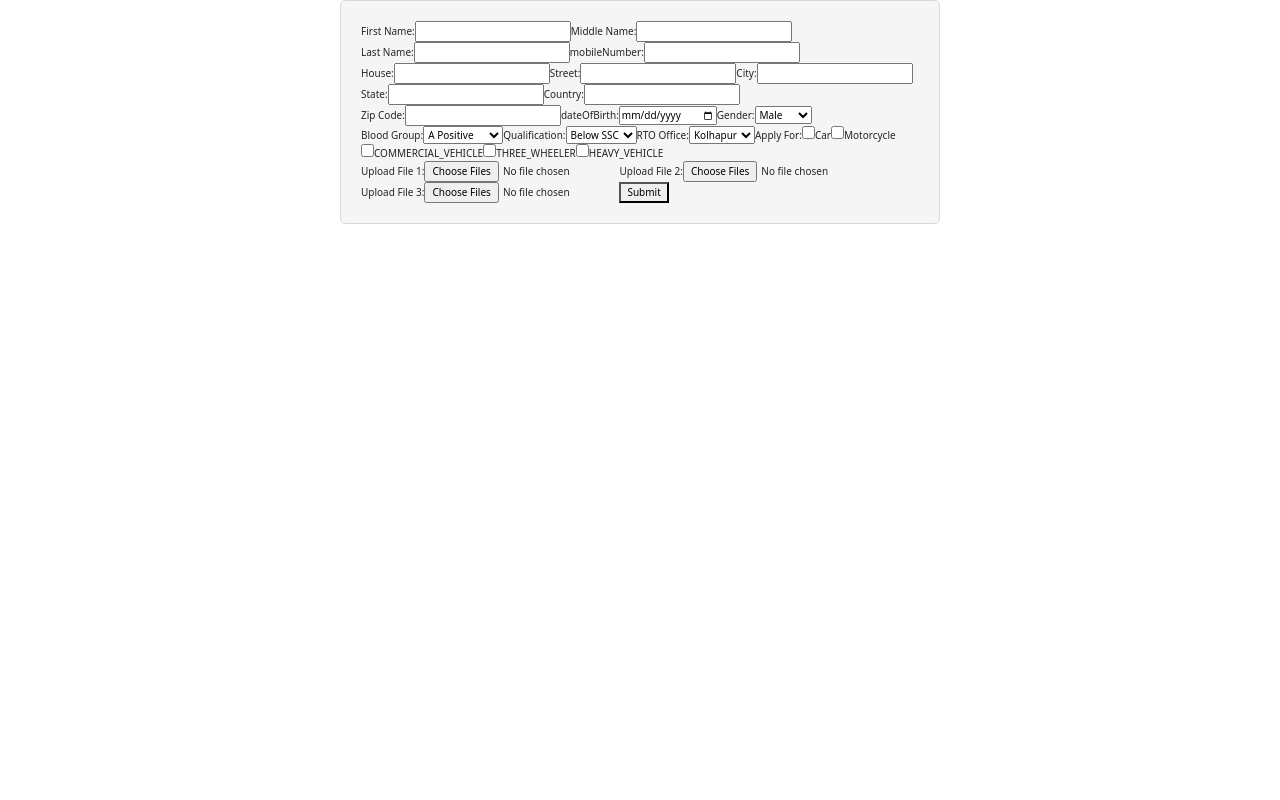
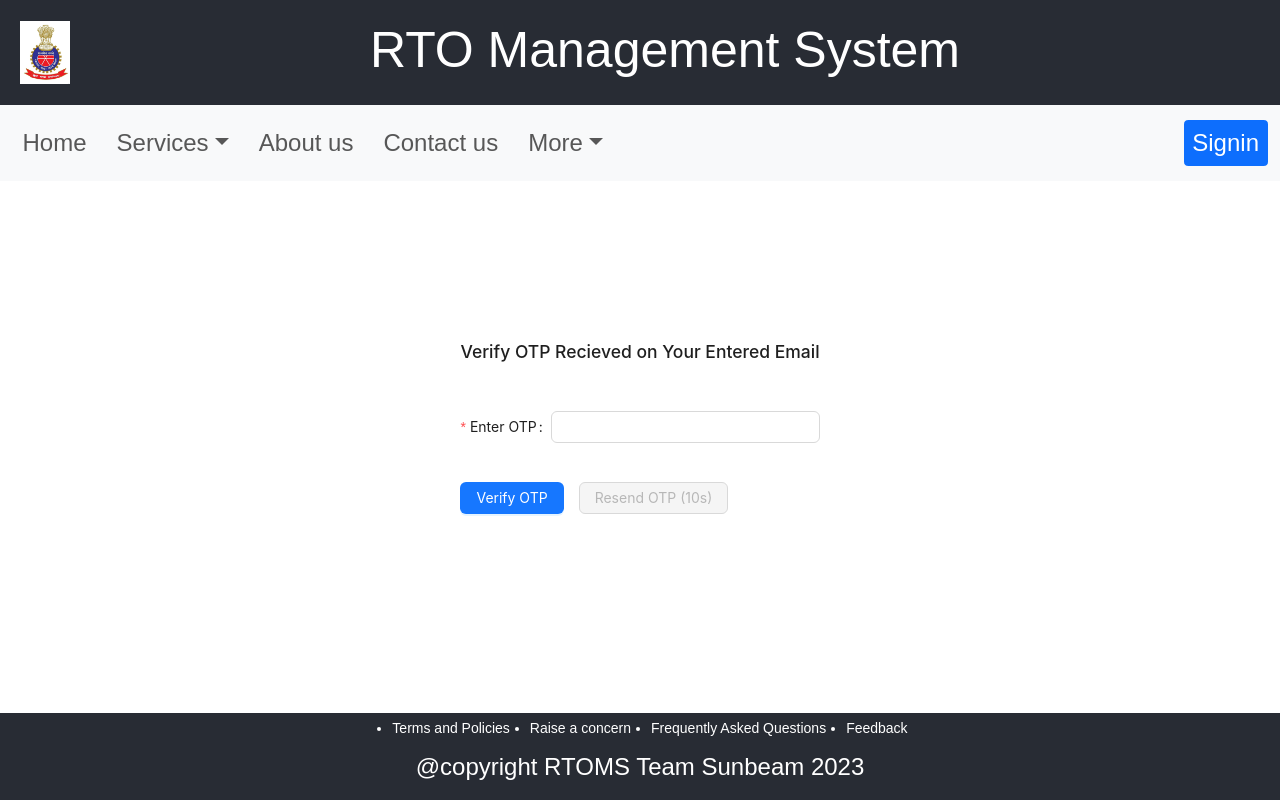
Before and after one commit to rtomssunbeam/rtoms-frontend, a React (Create React App) app in the folder RTO_MS/: page /OtpVerification in a window 1280 px wide. Built offline with nearby package versions, Linux system fonts and the light colour scheme.

Commit message:
fully completed otp functionality with the resend otp

```diff
--- a/RTO_MS/src/App.js
+++ b/RTO_MS/src/App.js
@@ -54,7 +54,7 @@ function App() {
             {/* <Route path="*" exact component={NotFound} /> */}
             <Route path="/Signin" exact component={Signin} />
             <Route path="/Signup" exact component={Signup} />
-            <Route path="/otp-verification" component={OtpVerification} />
+            <Route path="/OtpVerification" component={OtpVerification} />
             <Route path="/ContactUs" exact component={ContactUs} />
             <Route path="/OnlineServices" exact component={Services} />
             <Route path="/LearningLicense" exact component={LearningLicense} />
--- a/RTO_MS/src/ExtraPages/LearnerLicenseApplicationForm.jsx
+++ b/RTO_MS/src/ExtraPages/LearnerLicenseApplicationForm.jsx
@@ -34,8 +34,8 @@ const StyledForm = styled(Form)`
 // `;
 
 const LearnerLicenseApplicationForm = () => {
-    // const url = "http://127.0.0.1:8080/lernerLicense/application"
-    const url = "http://192.168.0.115:8080/lernerLicense/application"
+    const url = "http://127.0.0.1:8080/lernerLicense/application"
+    // const url = "http://192.168.0.115:8080/lernerLicense/application"
     const [formData, setFormData] = useState({
         firstName: '',
         middleName: '',
--- a/RTO_MS/src/Pages/OtpVerification.jsx
+++ b/RTO_MS/src/Pages/OtpVerification.jsx
@@ -1,35 +1,199 @@
 // OtpVerification.js
-import React from 'react';
-import { Form, Input, Button, message } from 'antd';
-import { useHistory } from 'react-router-dom';
-import Signin from './Signin';
+import React, { useState, useEffect } from 'react';
+import { Form, Input, Button, Spin, Modal } from 'antd';
+import { useLocation, useHistory } from 'react-router-dom';
+import axios from 'axios';
+
+import { toast, ToastContainer } from 'react-toastify';
+import 'react-toastify/dist/ReactToastify.css';
 
 const OtpVerification = () => {
+
+  // const url = "http://192.168.0.115:8080/emailService/verify-otp"
+  const url = "http://localhost:8080/emailService/verify-otp"
+  // const urlForUser = "http://192.168.0.115:8080/user/signUp"
+  const urlForUser = "http://localhost:8080/user/signUp"
+  // const urlForResendotp = "http://192.168.0.115:8080/emailService/verify-otp"
+  const urlForResendotp = "http://localhost:8080/emailService/resend-otp"
+
   const history = useHistory();
+  const location = useLocation();
+  console.log("Location state in OtpVerification:", location.state);
 
-  const onFinish = (values) => {
-    // Implement your OTP verification logic here
+  const [loadingVerify, setLoadingVerify] = useState(false);
+  const [loadingResend, setLoadingResend] = useState(false);
+  // const [loading, setLoading] = useState(false);
+  const [responseMsg, setResponseMsg] = useState(null);
+  const [isModalVisible, setIsModalVisible] = useState(false);
+
+  const [resendDisabled, setResendDisabled] = useState(false);
+  const [countdown, setCountdown] = useState(15);
+  // useEffect(() => {
+  //   // Disable the resend button for 10 seconds when the component mounts
+  //   setResendDisabled(true);
+
+  //   const timer = setTimeout(() => {
+  //     enableResendButton(); // Enable the resend button after 10 seconds
+  //   }, 15000);
+
+  //   return () => clearTimeout(timer);
+  // }, []); // Empty dependency array to ensure it only runs on mount
+
+  useEffect(() => {
+    // Disable the resend button for 15 seconds when the component mounts
+    setResendDisabled(true);
+
+    const timer = setInterval(() => {
+      setCountdown((prevCountdown) => {
+        if (prevCountdown === 1) {
+          // Enable the resend button after reaching 0 and clear the interval
+          enableResendButton();
+          clearInterval(timer);
+        }
+        return prevCountdown - 1;
+      });
+    }, 1000);
+
+    return () => clearInterval(timer);
+  }, []); // Empty dependency array to ensure it only runs on mount
+
+
+  const enableResendButton = () => {
+    setResendDisabled(false);
+    // setCountdown(15); // Reset countdown when the button is enabled
+  };
+
+  const handleFailure = (errorInfo) => {
+    console.log('Failed:', errorInfo);
+    toast.error(errorInfo);
+  };
+
+  const handleSuccess = (values) => {
+    console.log('Success:', values);
+    // toast.success('Login successful');
+    setResponseMsg(values.msg);
+    showModal();
+  };
+
+  const showModal = () => {
+    setIsModalVisible(true);
+  };
+
+  const handleOk = () => {
+    setIsModalVisible(false);
+    // Redirect to home page after closing the modal
+    history.push('/Signin');
+  };
+
+  const handleResend = async () => {
+    // Implement your logic to resend the OTP
+    try {
+      // setLoading(true);
+      setLoadingResend(true);
+      // Disable the resend button and start the timer
+      setResendDisabled(true);
+      // Make API request to resend OTP
+      const resendResponse = await axios.post(urlForResendotp,
+        null
+        ,
+        {
+          params: {
+            email: location.state.user.email
+          }
+        }
+      );
+
+      if (resendResponse.data.message === "OTP resent successfully!") {
+        toast.success(resendResponse.data.message);
+        // Set a timer to re-enable the button after 10 seconds
+        setCountdown(15);
+        const timer = setInterval(() => {
+          setCountdown((prevCountdown) => {
+            if (prevCountdown === 1) {
+              // Enable the resend button after reaching 0 and clear the interval
+              enableResendButton();
+              clearInterval(timer);
+            }
+            return prevCountdown - 1;
+          });
+        }, 1000);
+        setTimeout(() => {
+          enableResendButton();
+        }, 15000);
+      } else {
+        handleFailure(resendResponse.data.message);
+        enableResendButton(); // Enable the button in case of failure
+      }
+    } catch (error) {
+      console.error("Error resending OTP:", error);
+      handleFailure(error);
+      enableResendButton(); // Enable the button in case of an error
+    } finally {
+      // setLoading(false);
+      setLoadingResend(false);
+    }
+  };
+
+  // const handleCancel = () => {
+  //   setIsModalVisible(false);
+  // };
+
+  const onFinish = async (values) => {
     const { otp } = values;
+    console.log(otp)
+    try {
+      // setLoading(true);
+      setLoadingVerify(true);
+      // Make API request to verify OTP
+      const response = await axios.post(url,
+        null
+        ,
+        {
+          params: {
+            email: location.state.user.email,
+            enteredOTP: otp
+          }
 
-    // For example, check if the entered OTP is '1234'
-    if (otp === '1234') {
-      message.success('OTP verified successfully!');
-      // Redirect to the login page upon successful OTP verification
-      history.push('/Signin');
+
+        });
+      console.log(response.data)
+
+      // Check if OTP verification was successful
+      if (response.data.success) {
+        // If successful, send the user details to the backend signup controller
+        const response1 = await axios.post(urlForUser, location.state.user);
+        console.log(response1.data)
+        // Redirect to the login page upon successful signup
+        handleSuccess(response1.data);
       } else {
-      message.error('Incorrect OTP. Please try again.');
-      // Optionally, you can keep the user on the same page for another attempt
-      // history.push('/otp-verification');
+        // Handle unsuccessful OTP verification
+        console.error('Error verifying OTP:', response.data.message);
+        handleFailure(response.data.message);
+        // Show a message, redirect to the OTP verification page again, etc.
+      }
+    } catch (error) {
+      console.error('Error verifying OTP:', error);
+      handleFailure(error);
+      // Handle error, show a message, etc.
+    } finally {
+      // setLoading(false);
+      setLoadingVerify(false);
     }
   };
 
   return (
+    <Spin spinning={loadingVerify || loadingResend}
+      tip={loadingVerify ? "Verifying OTP..." : loadingResend ? "Resending OTP..." : ""}
+    >
       <Form
         onFinish={onFinish}
         style={{
           maxWidth: 600,
         }}
       >
+        <h3>Verify OTP Recieved on Your Entered Email</h3>
+        <br />
+        <br />
         <Form.Item
           name="otp"
           label="Enter OTP"
@@ -44,11 +208,28 @@ const OtpVerification = () => {
         </Form.Item>
 
         <Form.Item>
-        <Button type="primary" htmlType="submit">
+          <Button type="primary" htmlType="submit" disabled={loadingVerify}>
             Verify OTP
           </Button>
+
+          <Button className='m-4' type="default" onClick={handleResend} disabled={resendDisabled || loadingResend}>
+            Resend OTP {resendDisabled ? `(${countdown}s)` : ''}
+          </Button>
+          {/* <Button className='m-4' type="default" onClick={handleResend} disabled={resendDisabledRef.current}>
+            Resend OTP
+          </Button> */}
         </Form.Item>
       </Form>
+      <ToastContainer />
+      <Modal
+        title="Registered Success"
+        open={isModalVisible}
+        onOk={handleOk}
+      // onCancel={handleCancel}
+      >
+        <p>{responseMsg}</p>
+      </Modal>
+    </Spin>
   );
 };
 
--- a/RTO_MS/src/Pages/Signin.jsx
+++ b/RTO_MS/src/Pages/Signin.jsx
@@ -1,6 +1,6 @@
 import React, { useState } from 'react';
 import { Link, useHistory } from 'react-router-dom';
-import { Button, Checkbox, Form, Input , Modal} from 'antd';
+import { Button, Checkbox, Form, Input, Modal,Spin } from 'antd';
 import styled from 'styled-components';
 import { toast, ToastContainer } from 'react-toastify';
 import 'react-toastify/dist/ReactToastify.css';
@@ -37,9 +37,10 @@ const StyledLink = styled(Link)`
 `;
 
 const Signin = () => {
-    const url = "http://192.168.0.115:8080/user/signIn";
+    // const url = "http://192.168.0.115:8080/user/signIn";
+    const url = "http://localhost:8080/user/signIn";
     const history = useHistory();
-
+    const [loading, setLoading] = useState(false);
     const [credentials, setCredentials] = useState({
         email: "",
         password: ""
@@ -71,21 +72,23 @@ const Signin = () => {
         history.push("/");
     };
 
-    const handleCancel = () => {
-        setIsModalVisible(false);
-    };
+    // const handleCancel = () => {
+    //     setIsModalVisible(false);
+    // };
 
 
     const handleFailure = (errorInfo) => {
         console.log('Failed:', errorInfo);
-        toast.error('Login failed');
+        toast.error('Email or Password is incorrect');
     };
 
     const handleFormSubmit = async () => {
         try {
+            setLoading(true);
             // Make a POST request using Axios
             const response = await axios.post(url, credentials);
-
+            console.log(response.data)
+            if(response.data.msg==="user logged in successfully"){
             // Handle success
             handleSuccess(response.data);
 
@@ -94,11 +97,16 @@ const Signin = () => {
             if (tokenReceived) {
                 window.sessionStorage.setItem("loginToken", tokenReceived);
 
+            }}
+            else{
+                handleFailure(response.data.msg);
             }
             // history.push("/");
         } catch (error) {
             // Handle error
             handleFailure(error);
+        } finally {
+            setLoading(false);
         }
     };
 
@@ -119,6 +127,7 @@ const Signin = () => {
 
 
     return (
+        <Spin spinning={loading} tip="Signing In...">
             <StyledBox>
                 <StyledForm
                     name="basic"
@@ -178,7 +187,7 @@ const Signin = () => {
                             span: 16,
                         }}
                     >
-                    <Button type="primary" htmlType="submit">
+                        <Button type="primary" htmlType="submit" disabled={loading}>
                             Submit
                         </Button>
                     </Form.Item>
@@ -192,13 +201,14 @@ const Signin = () => {
                 <ToastContainer />
                 <Modal
                     title="Login Success"
-                visible={isModalVisible}
+                    open={isModalVisible}
                     onOk={handleOk}
-                onCancel={handleCancel}
+                    // onCancel={handleCancel}
                 >
                     <p>{responseMsg}</p>
                 </Modal>
             </StyledBox>
+        </Spin>
     );
 };
 
--- a/RTO_MS/src/Pages/Signup.jsx
+++ b/RTO_MS/src/Pages/Signup.jsx
@@ -1,6 +1,8 @@
-import React from 'react';
-import { Form, Input, Button, Checkbox, Select } from 'antd';
+import React, { useState } from 'react';
+import { Form, Input, Button, Checkbox, Spin } from 'antd';
 import { useHistory } from 'react-router-dom';
+import axios from 'axios';
+// import OtpVerification from './OtpVerification';
 // const { Option } = Select;
 
 const tailFormItemLayout = {
@@ -17,14 +19,73 @@ const tailFormItemLayout = {
 };
 
 const SignupForm = () => {
+
+  // const url = "http://127.0.0.1:8080/emailService/send-otp"
+  // const url = "http://192.168.0.115:8080/emailService/send-otp"
+  const url = "http://localhost:8080/emailService/send-otp"
+  // const url1 = "http://192.168.0.115:8080/emailService/verify-otp"
+
+
   const history = useHistory();
-  const onFinish = (values) => {
-    console.log('Received values of form: ', values);
-     // Redirect to the OTP verification page
-     history.push('/otp-verification');
+  const [loading, setLoading] = useState(false);
+  const [userDetails, setCredentials] = useState({
+    email: "",
+    adharcardNo: "",
+    firstName: "",
+    lastName: "",
+    password: "",
+  });
+
+  // const onFinish = (values) => {
+  //   console.log('Received values of form: ', values);
+  //    // Redirect to the OTP verification page
+  //    history.push('/otp-verification');
+  // };
+
+  const onFinish = async () => {
+    try {
+      // Make API request to send OTP and get response
+      setLoading(true);
+      console.log(userDetails)
+      console.log(userDetails.email.toString())
+
+      const response = await axios.post(url,
+
+        null
+        ,
+        {
+          params: {
+            email: userDetails.email
+          }
+        }
+      );
+      console.log(response.data.message)
+      // Redirect to OTP verification page and pass user details as props
+      if (response.data.message === "OTP sent successfully!") {
+        history.push({
+          pathname: '/OtpVerification',
+          state: { user: userDetails },
+        });
+      }
+
+    } catch (error) {
+      console.error('Error sending OTP:', error);
+      // Handle error, show a message, etc.
+    } finally {
+      setLoading(false);
+    }
+  };
+
+  const handleChange = (e) => {
+    const { name, value } = e.target;
+    setCredentials((prevData) => ({
+      ...prevData,
+      [name]: value,
+    }));
   };
 
   return (
+    <Spin spinning={loading} tip="Sending OTP...">
       <Form
         onFinish={onFinish}
         style={{
@@ -47,11 +108,11 @@ const SignupForm = () => {
             },
           ]}
         >
-        <Input />
+          <Input name='email' onChange={handleChange} />
         </Form.Item>
 
         <Form.Item
-        name="adharcard_no"
+          name="adharcardNo"
           label="Aadhaar Card"
           rules={[
             {
@@ -60,11 +121,11 @@ const SignupForm = () => {
             },
           ]}
         >
-        <Input />
+          <Input name='adharcardNo' onChange={handleChange} />
         </Form.Item>
 
         <Form.Item
-        name="first_name"
+          name="firstName"
           label="First Name"
           rules={[
             {
@@ -73,11 +134,11 @@ const SignupForm = () => {
             },
           ]}
         >
-        <Input />
+          <Input name='firstName' onChange={handleChange} />
         </Form.Item>
 
         <Form.Item
-        name="last_name"
+          name="lastName"
           label="Last Name"
           rules={[
             {
@@ -86,26 +147,8 @@ const SignupForm = () => {
             },
           ]}
         >
-        <Input />
+          <Input name='lastName' onChange={handleChange} />
         </Form.Item>
-
-      {/* <Form.Item
-        name="role"
-        label="Role"
-        rules={[
-          {
-            required: true,
-            message: 'Please select Role!',
-          },
-        ]}
-      >
-        <Select placeholder="Select your role">
-          <Option value="Admin">Admin</Option>
-          <Option value="Dealer">Dealer</Option>
-          <Option value="User">User</Option>
-          <Option value="Other">Other</Option>
-        </Select>
-      </Form.Item> */}
 
         <Form.Item
           name="password"
@@ -118,7 +161,7 @@ const SignupForm = () => {
           ]}
           hasFeedback
         >
-        <Input.Password />
+          <Input.Password name='password' onChange={handleChange} />
         </Form.Item>
 
         <Form.Item
@@ -136,7 +179,7 @@ const SignupForm = () => {
                 if (!value || getFieldValue('password') === value) {
                   return Promise.resolve();
                 }
-              return Promise.reject(new Error('The new password that you entered do not match!'));
+                return Promise.reject(new Error('Confirm password do not match!'));
               },
             }),
           ]}
@@ -161,11 +204,12 @@ const SignupForm = () => {
         </Form.Item>
 
         <Form.Item {...tailFormItemLayout}>
-        <Button type="primary" htmlType="submit">
+          <Button type="primary" htmlType="submit" disabled={loading}>
             Register
           </Button>
         </Form.Item>
       </Form>
+    </Spin>
   );
 };
 
--- a/RTO_MS/src/index.js
+++ b/RTO_MS/src/index.js
@@ -10,8 +10,8 @@ import LearnerLicenseApplicationForm from './ExtraPages/LearnerLicenseApplicatio
 const root = ReactDOM.createRoot(document.getElementById('root'));
 root.render(
   <BrowserRouter>
-    {/* <App /> */}
-    <LearnerLicenseApplicationForm />
+    <App />
+    {/* <LearnerLicenseApplicationForm /> */}
     {/* <DoLogin /> */}
   </BrowserRouter>
 );
```
Lines whose indentation alone changed are shown as unchanged.
